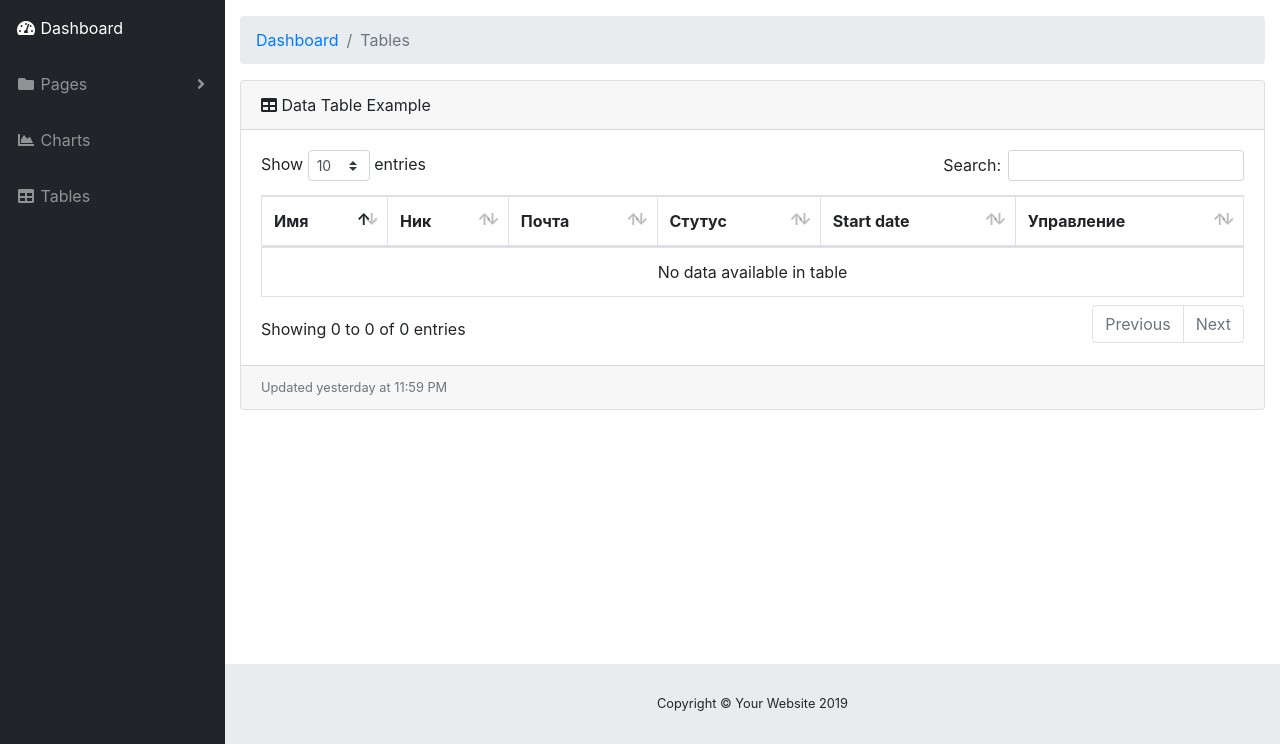
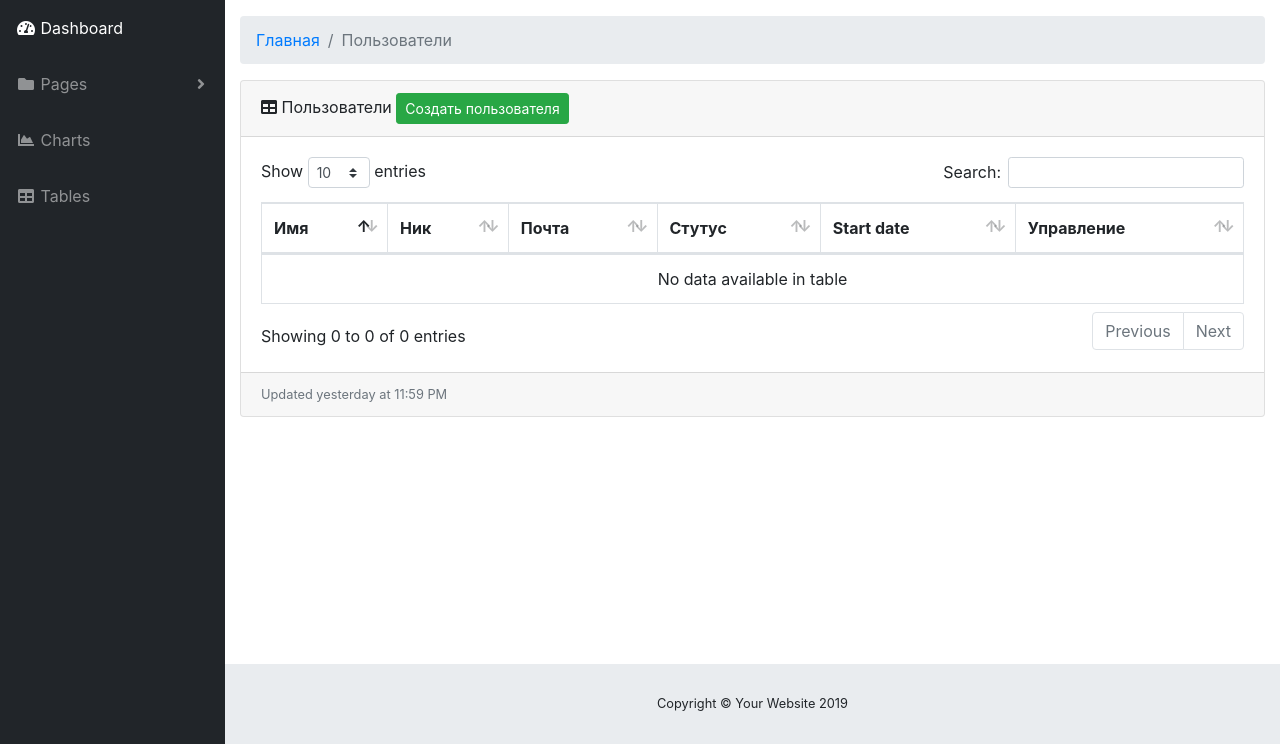
Before and after one commit to k0v4back/shop-symfony, a Symfony app: template templates/admin/user/index.html.twig in a window 1280 px wide. Shown: the part 56-800 px from the top of the page. Run offline with Twig, Linux system fonts and the light colour scheme; the template is opened without the code that fills it, so the values that code supplies are empty; some libraries are stand-ins or nearby versions.

Commit message:
Correct user crud

```diff
--- a/templates/admin/user/index.html.twig
+++ b/templates/admin/user/index.html.twig
@@ -3,16 +3,28 @@
 {% block body %}
     <ol class="breadcrumb">
         <li class="breadcrumb-item">
-            <a href="#">Dashboard</a>
+            <a href="{{ path('main_page') }}">Главная</a>
         </li>
-        <li class="breadcrumb-item active">Tables</li>
+        <li class="breadcrumb-item active">Пользователи</li>
     </ol>
+
+    {% for message in app.flashes('success') %}
+        <div class="alert alert-success">
+            {{ message }}
+        </div>
+    {% endfor %}
+
+    {% for message in app.flashes('primary') %}
+        <div class="alert alert-primary">
+            {{ message }}
+        </div>
+    {% endfor %}
 
     <!-- DataTables Example -->
     <div class="card mb-3">
         <div class="card-header">
             <i class="fas fa-table"></i>
-            Data Table Example</div>
+            Пользователи     <a href="{{ path('create_user')}}"><button class="btn btn-success btn-sm">Создать пользователя</button></a></div>
         <div class="card-body">
             <div class="table-responsive">
                 <table class="table table-bordered" id="dataTable" width="100%" cellspacing="0">
@@ -35,9 +47,9 @@
                         <td>{{ user.status }}</td>
                         <td>2011/04/25</td>
                         <td>
-                            <a href="#"><button class="btn btn-info btn-sm"><i class="fas fa-eye"></i></button></a>
-                            <a href="#"><button class="btn btn-success btn-sm"><i class="fas fa-pen"></i></button></a>
-                            <a href="#"><button class="btn btn-danger btn-sm"><i class="fas fa-trash-alt"></i></button></a>
+                            <a href="{{ path('view_user', {'id': user.id}) }}"><button class="btn btn-info btn-sm"><i class="fas fa-eye"></i></button></a>
+                            <a href="{{ path('edit_user', {'id': user.id}) }}"><button class="btn btn-success btn-sm"><i class="fas fa-pen"></i></button></a>
+                            <a href="{{ path('delete_user', {'id': user.id}) }}"><button class="btn btn-danger btn-sm"><i class="fas fa-trash-alt"></i></button></a>
                         </td>
                     </tr>
                     {% endfor %}
```
Also changed, not shown: src/Controller/admin/UserController.php (+8 -4 lines), templates/admin/user/create.html.twig (+5 -2 lines), templates/admin/user/one-user.html.twig (+19 -3 lines), templates/admin/user/update.html.twig (+5 -2 lines).
